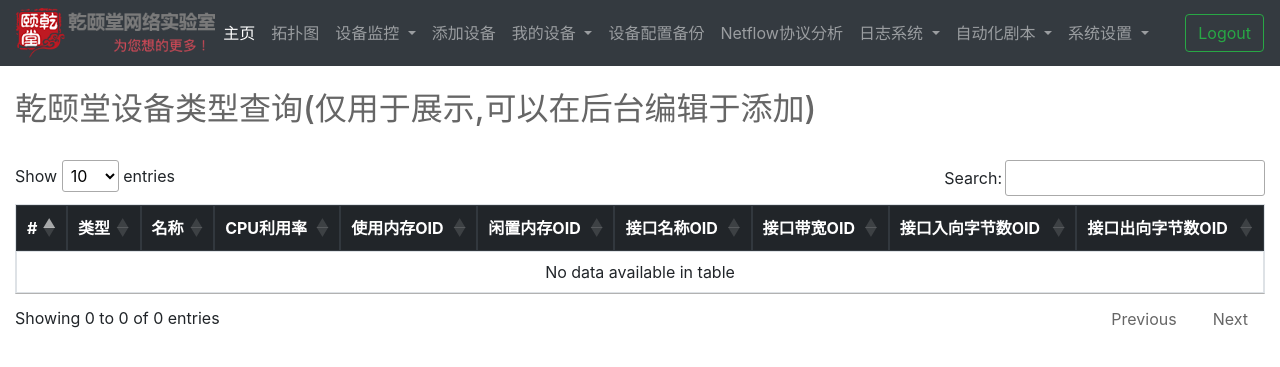
After one commit to cqbomb/qyt_devnet, a Django app: page /showdevicetypes/ in a window 1280 px wide. The commit adds this page. Shown: the top 367 px of the page. Run offline with Django 3.2, Linux system fonts and the light colour scheme; the visitor is signed in with stand-in values (Sample User, id 1); data that the repository does not hold is empty; some libraries are stand-ins or nearby versions.

Commit message:
设备类型展示页面搞定

```diff
--- a/qyt_devnet/urls.py
+++ b/qyt_devnet/urls.py
@@ -17,6 +17,7 @@ from django.contrib import admin
 from django.urls import path
 from views import index, top, qyt_login, qyt_add_devices, qyt_show_devices, qyt_del_device, qyt_edit_device
 from views import qyt_monitor_device, qyt_home, qyt_device_config, qyt_netflow, qyt_sysconfig, qyt_log, qyt_playbook
+from views import qyt_show_devicetypes
 
 urlpatterns = [
     path('admin/', admin.site.urls),  # 后台管理
@@ -27,6 +28,7 @@ urlpatterns = [
     path('accounts/logout/', qyt_login.qyt_logout),  # 注销页面
     path('adddevices/', qyt_add_devices.add_devices),  # 添加设备页面
     path('showdevices/', qyt_show_devices.show_devices),  # 查看设备状态页面
+    path('showdevicetypes/', qyt_show_devicetypes.show_devicetypes),  # 查看设备类型页面
     path('deletedevice/<str:devicename>/', qyt_del_device.del_device),  # 删除设备页面
     path('editdevice/<str:devicename>/', qyt_edit_device.edit_device),  # 编辑设备页面
     path('monitordevice/cpu/', qyt_monitor_device.monitor_cpu),  # 监控CPU利用率默认页面
--- a/templates/navbar.html
+++ b/templates/navbar.html
@@ -29,8 +29,14 @@
           <li class="nav-item">
             <a class="nav-link" href="/adddevices">添加设备</a>
           </li>
-          <li class="nav-item">
-            <a class="nav-link" href="/showdevices">我的设备</a>
+          <li class="nav-item dropdown">
+            <a class="nav-link dropdown-toggle" href="#" id="navbarDropdown" role="button" data-toggle="dropdown" aria-haspopup="true" aria-expanded="false">
+              我的设备
+            </a>
+            <div class="dropdown-menu" aria-labelledby="navbarDropdown">
+              <a class="dropdown-item" href="/showdevices">设备清单</a>
+              <a class="dropdown-item" href="/showdevicetypes">设备类型清单</a>
+            </div>
           </li>
           <li class="nav-item">
             <a class="nav-link" href="/deviceconfig">设备配置备份</a>
--- /dev/null
+++ b/templates/show_devicetypes.html
@@ -0,0 +1,103 @@
+{% extends 'base.html' %}
+
+{% block title %}
+    乾颐堂设备类型查询
+{% endblock title %}
+
+{# 严重注意DataTable的CSS和JS都要加载 #}
+{# 加载DataTable的在线CSS #}
+{% block head %}
+    <link rel="stylesheet" href="https://cdn.datatables.net/1.10.19/css/jquery.dataTables.min.css">
+{% endblock head %}
+
+{# 加载DataTable的在线JS #}
+{% block js %}
+    <script src="https://cdn.datatables.net/1.10.19/js/jquery.dataTables.min.js"></script>
+{% endblock js %}
+
+{% block body %}
+    <div class="container-fluid">
+        <br><h2 style="color: #666666">乾颐堂设备类型查询(仅用于展示,可以在后台编辑于添加)</h2><br>
+    {# 创建显示学员信息的Table,注意id="myTable", 后续DataTable JavaScript就对这个ID的Table进行渲染优化 #}
+    <table class="table table-bordered" id="myTable">
+      <thead class="thead-dark">
+        <tr>
+          <th scope="col">#</th>
+          <th scope="col">类型</th>
+          <th scope="col">名称</th>
+          <th scope="col">CPU利用率</th>
+          <th scope="col">使用内存OID</th>
+          <th scope="col">闲置内存OID</th>
+          <th scope="col">接口名称OID</th>
+          <th scope="col">接口带宽OID</th>
+          <th scope="col">接口入向字节数OID</th>
+          <th scope="col">接口出向字节数OID</th>
+        </tr>
+      </thead>
+      <tbody id ="myTable">
+        {% for devicetype in devicetypes_list %}
+        <tr>
+          {# 通过forloop.counter来显示行号,请注意这个不是设备唯一ID #}
+          <th scope="row" align="center" valign="center" >{{ forloop.counter }}</th>
+          {# 设备名称 #}
+            <td align="center" valign="center">{{ devicetype.type }}</td>
+            <td align="center" valign="center">{{ devicetype.type_name }}</td>
+            <td align="center" valign="center">{{ devicetype.cpu_oid }}</td>
+            <td align="center" valign="center">{{ devicetype.mem_used_oid }}</td>
+            <td align="center" valign="center">{{ devicetype.mem_free_oid }}</td>
+            <td align="center" valign="center">{{ devicetype.interfaces_name_oid }}</td>
+            <td align="center" valign="center">{{ devicetype.interfaces_bw_oid }}</td>
+            <td align="center" valign="center">{{ devicetype.interfaces_in_bytes_oid }}</td>
+            <td align="center" valign="center">{{ devicetype.interfaces_out_bytes_oid }}</td>
+        </tr>
+        {% endfor %}
+      </tbody>
+    </table>
+    </div>
+
+{# DataTable渲染显示客户信息的Table #}
+{# 需要加载如下的CSS和JS #}
+{# <link rel="stylesheet" href="https://cdn.datatables.net/1.10.19/css/jquery.dataTables.min.css"> #}
+{# <script src="https://cdn.datatables.net/1.10.19/js/jquery.dataTables.min.js"></script> #}
+
+<script>
+    $(document).ready( function () {
+        $('#myTable').DataTable();
+    } );
+</script>
+
+{# DataTable中点击任何一个条目变深色,表示被选中功能的JavaScript #}
+<script>
+    $(document).ready(function() {
+        var table = $('#myTable').DataTable();
+
+        $('#myTable tbody').on( 'click', 'tr', function () {
+            if ( $(this).hasClass('selected') ) {
+                $(this).removeClass('selected');
+            }
+            else {
+                table.$('tr.selected').removeClass('selected');
+                $(this).addClass('selected');
+            }
+        } );
+
+        $('#button').click( function () {
+            table.row('.selected').remove().draw( false );
+        } );
+    } );
+</script>
+
+{# 提示删除确认警告的JavaScript #}
+<script type="text/javascript" language="javascript">
+    <!--
+    function confirmAct()
+    {
+        if(confirm('确定要执行此删除操作吗?'))
+        {
+            return true;
+        }
+        return false;
+    }
+    //-->
+</script>
+{% endblock body %}
--- /dev/null
+++ b/views/qyt_show_devicetypes.py
@@ -0,0 +1,44 @@
+#!/usr/bin/env python3
+# -*- coding=utf-8 -*-
+# 本脚由亁颐堂现任明教教主编写，用于乾颐盾Python课程！
+# 教主QQ:605658506
+# 亁颐堂官网www.qytang.com
+# 教主技术进化论拓展你的技术新边疆
+# https://ke.qq.com/course/271956?tuin=24199d8a
+
+from qytdb.models import DevicetypeSNMP
+from django.shortcuts import render
+from django.contrib.auth.decorators import login_required
+
+
+@login_required()
+def show_devicetypes(request):
+    # 查询整个DevicetypeSNMP数据库信息 object.all()
+    result = DevicetypeSNMP.objects.all()
+    # 最终得到设备类型清单devicetype_lis,清单内部是每一个设备信息的字典
+    devicetypes_list = []
+    for x in result:
+        # 产生设备信息的字典
+        devicetypes_dict = {}
+        # 设备类型
+        devicetypes_dict['type'] = x.type
+        # 设备类型名称
+        devicetypes_dict['type_name'] = x.type_name
+        # CPU利用率OID
+        devicetypes_dict['cpu_oid'] = x.cpu_oid
+        # 使用内存OID
+        devicetypes_dict['mem_used_oid'] = x.mem_used_oid
+        # 闲置内存OID
+        devicetypes_dict['mem_free_oid'] = x.mem_free_oid
+        # 接口名称清单OID
+        devicetypes_dict['interfaces_name_oid'] = x.interfaces_name_oid
+        # 接口带宽清单OID
+        devicetypes_dict['interfaces_bw_oid'] = x.interfaces_bw_oid
+        # 接口入向字节数清单OID
+        devicetypes_dict['interfaces_in_bytes_oid'] = x.interfaces_in_bytes_oid
+        # 接口出向字节数清单OID
+        devicetypes_dict['interfaces_out_bytes_oid'] = x.interfaces_out_bytes_oid
+
+        devicetypes_list.append(devicetypes_dict)
+    # 返回'show_devicetypes.html'页面, 与包含所有设备信息字典的devicetypes_list清单
+    return render(request, 'show_devicetypes.html', {'devicetypes_list': devicetypes_list})
```
